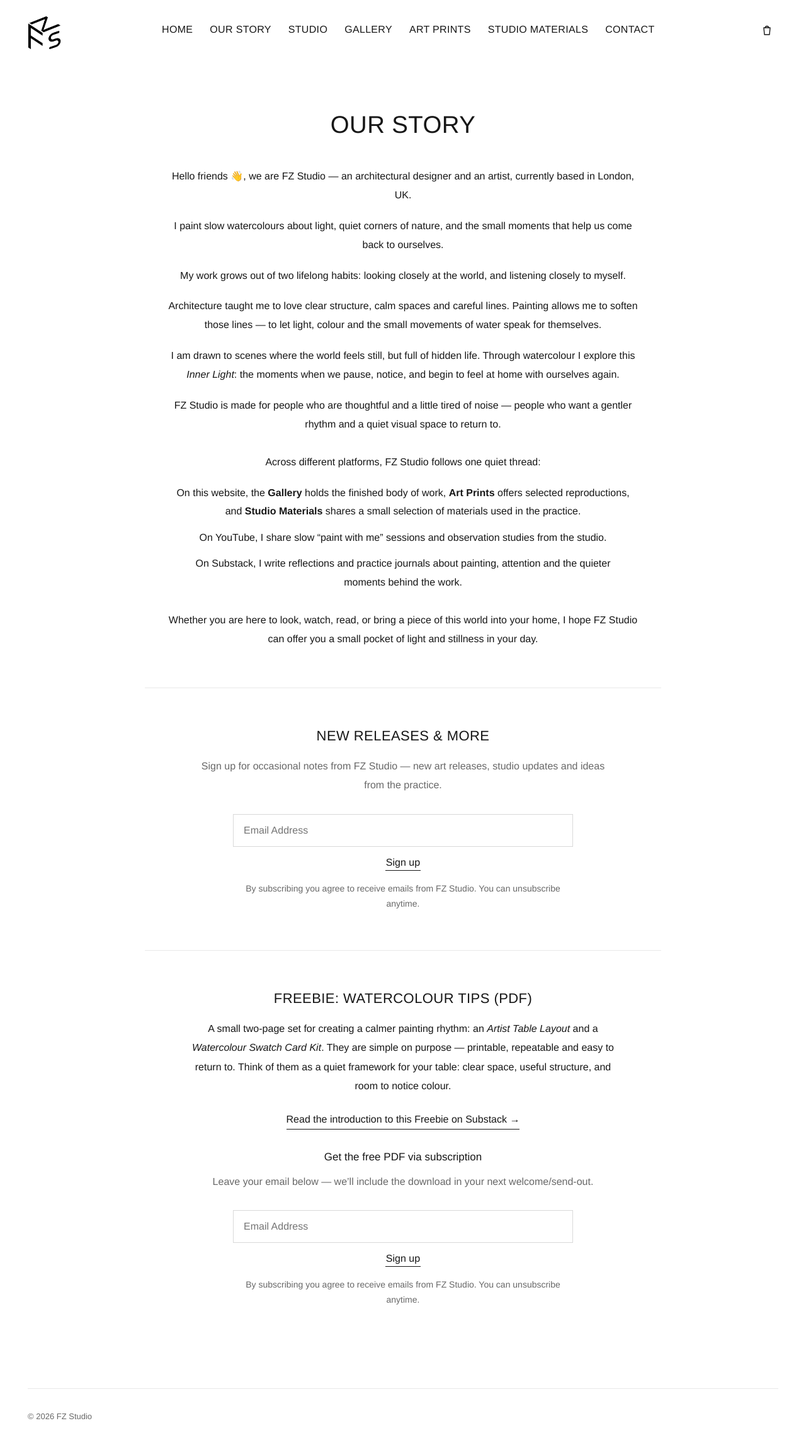
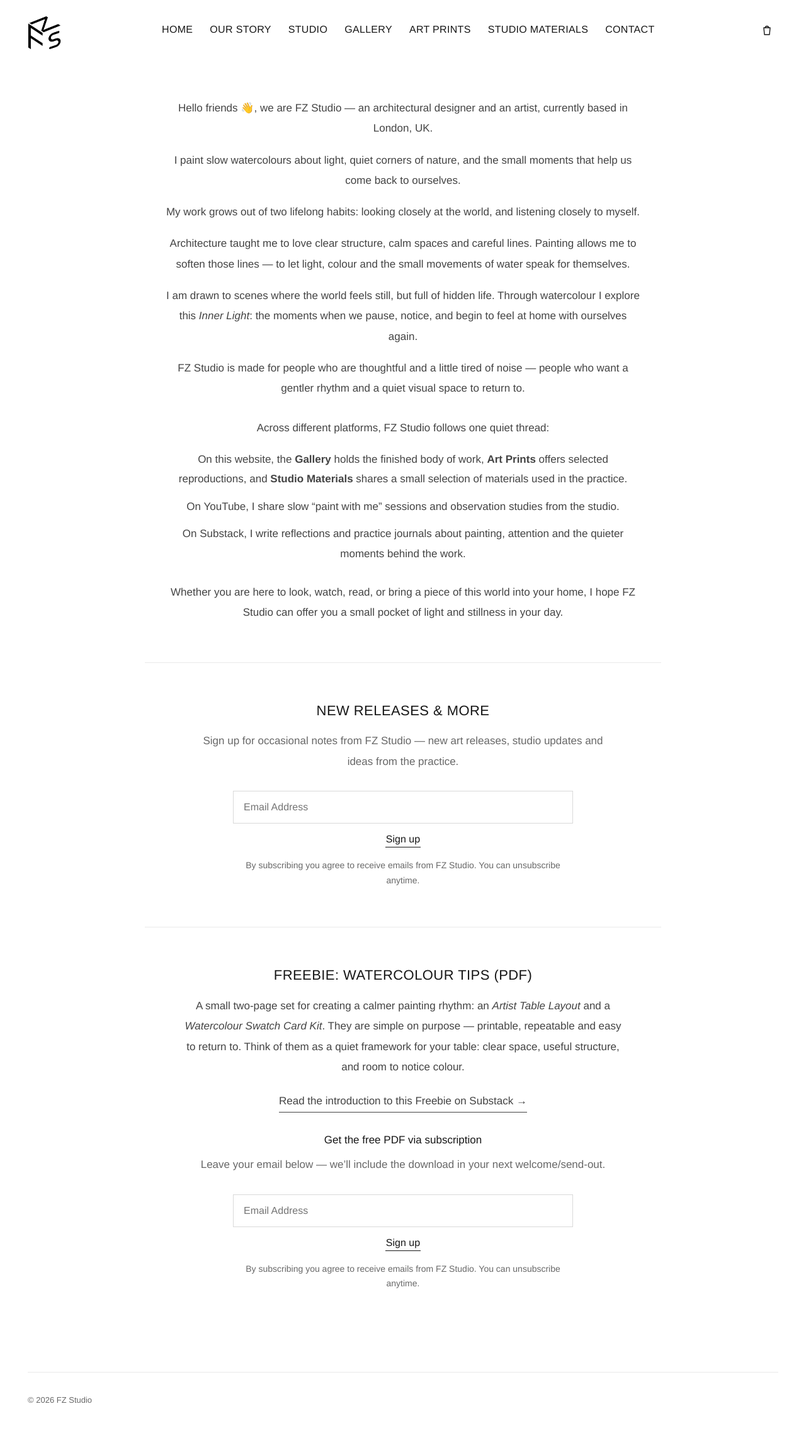
Before and after one commit to Leondecoding/fz-studio-v2, a Jekyll site: the page built from our-story.html, in a window 1280 px wide. Shown: the whole page at 63% size. Built offline with Jekyll 4.4.1, drawn with Linux system fonts in a browser that asks for light colours; after the commit the page ends 2277 px from its top, so only the background shows below that.

Commit message:
Refine Our Story typography

```diff
--- a/our-story.html
+++ b/our-story.html
@@ -8,7 +8,7 @@
   #our-story-page {
     width: min(calc(100% - 88px), 820px);
     margin: 0 auto;
-    padding: 68px 0 110px;
+    padding: 48px 0 110px;
     text-align: center;
   }
 
@@ -17,13 +17,12 @@
     margin: 0 auto;
   }
 
-  #our-story-page .page-title {
-    margin-bottom: 46px;
-  }
-
   #our-story-page p {
     margin: 0 auto 18px;
+    font-size: 17px;
+    font-weight: 400;
     line-height: 1.9;
+    color: #444;
   }
 
   #our-story-page .platform-thread {
@@ -43,7 +42,10 @@
 
   #our-story-page .platform-list li {
     margin: 0 0 12px;
+    font-size: 17px;
+    font-weight: 400;
     line-height: 1.85;
+    color: #444;
   }
 
   #our-story-page .story-divider {
@@ -160,11 +162,7 @@
   @media (max-width: 760px) {
     #our-story-page {
       width: min(calc(100% - 40px), 820px);
-      padding: 42px 0 80px;
-    }
-
-    #our-story-page .page-title {
-      margin-bottom: 36px;
+      padding: 34px 0 80px;
     }
 
     #our-story-page .story-divider {
@@ -178,10 +176,7 @@
 </style>
 
 <article id="our-story-page">
-  <section class="story-intro" aria-labelledby="our-story-title">
-    <h1 id="our-story-title" class="page-title">OUR STORY</h1>
-
-    <p>Hello friends 👋, we are FZ Studio — an architectural designer and an artist, currently based in London, UK.</p>
+  <section class="story-intro" aria-label="Our Story">    <p>Hello friends 👋, we are FZ Studio — an architectural designer and an artist, currently based in London, UK.</p>
 
     <p>I paint slow watercolours about light, quiet corners of nature, and the small moments that help us come back to ourselves.</p>
 
```
